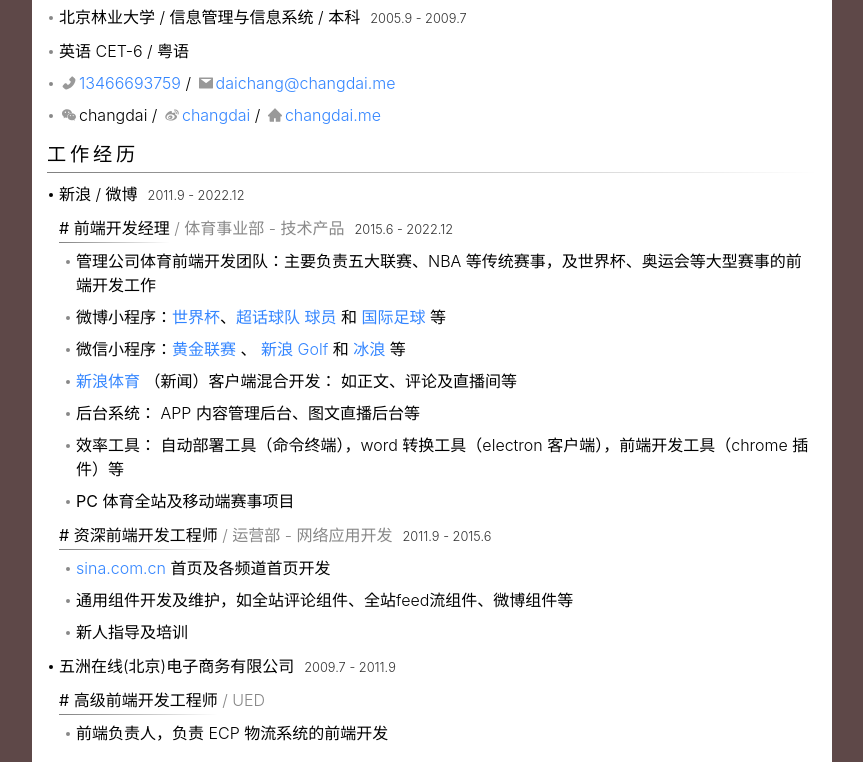
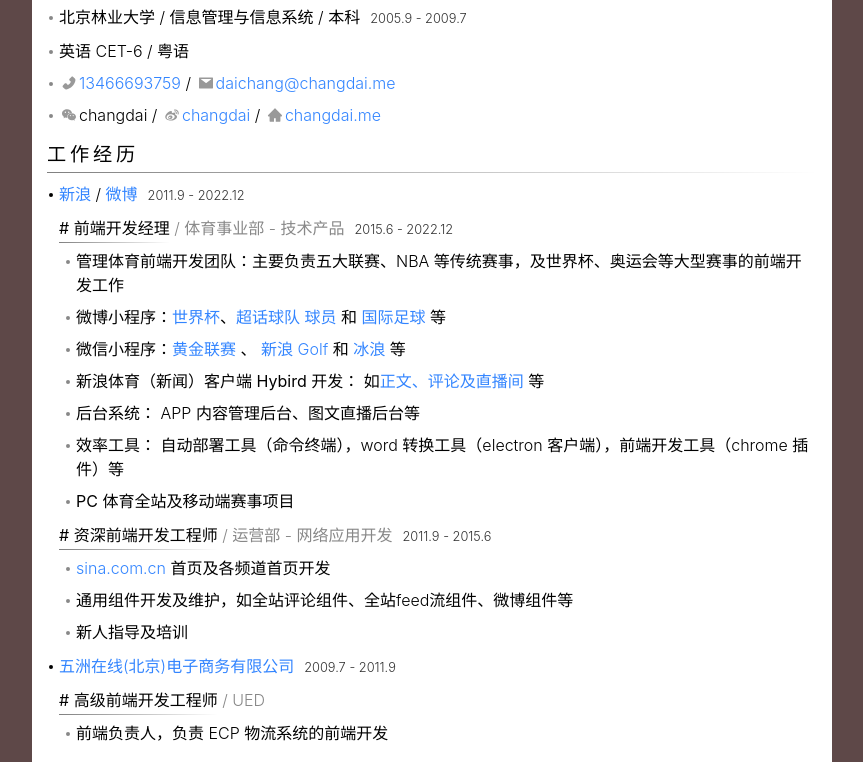
Before and after one commit to chancedai/chancedai.github.io, a plain HTML site: page r/index.html in a window 1280 px wide. Shown: the part 131-893 px from the top of the page, without its empty margins (208-1071 px from the left). Drawn offline with Linux system fonts and the light colour scheme.

Commit message:
update works

```diff
--- a/r/index.html
+++ b/r/index.html
@@ -330,14 +330,14 @@
     </section>
     <section>
       <h2>工作经历</h2>
-      <p class="p-0 company">新浪 / 微博<em class="time">2011.9 - 2022.12 </em></p>
+      <p class="p-0 company"><a href="https://sina.cn">新浪</a> / <a href="https://weibo.com">微博</a><em class="time">2011.9 - 2022.12 </em></p>
       <p class="p-1"><em class="p-title">前端开发经理</em> / 体育事业部 - 技术产品<em class="time">2015.6 - 2022.12 </em></p>
-      <p class="p-2"><span>管理公司体育前端开发团队：</span>主要负责五大联赛、NBA 等传统赛事，及世界杯、奥运会等大型赛事的前端开发工作</p>
+      <p class="p-2"><span>管理体育前端开发团队：</span>主要负责五大联赛、NBA 等传统赛事，及世界杯、奥运会等大型赛事的前端开发工作</p>
       <p class="p-2"><span>微博小程序：</span><a href="../w/play.html?id=worldcup">世界杯</a>、<a
           href="../w/play.html?id=team">超话球队</a> <a href="../w/play.html?id=player">球员</a> 和 <a
           href="../w/play.html?id=football">国际足球</a> 等</p>
       <p class="p-2"><span>微信小程序：</span><a href="../w/play.html?id=3x3">黄金联赛</a> 、 <a href="../w/play.html?id=golf">新浪 Golf</a> 和 <a href="../w/play.html?id=snow">冰浪</a> 等</p>
-      <p class="p-2"><span><a href="../w/play.html?id=sports">新浪体育</a> （新闻）客户端混合开发：</span> 如正文、评论及直播间等</p>
+      <p class="p-2"><span>新浪体育（新闻）客户端 Hybird 开发：</span> 如<a href="../w/play.html?id=sports">正文、评论及直播间</a> 等</p>
       <p class="p-2"><span>后台系统：</span> APP 内容管理后台、图文直播后台等</p>
       <p class="p-2"><span>效率工具：</span> 自动部署工具（命令终端），word 转换工具（electron 客户端），前端开发工具（chrome 插件）等</p>
       <p class="p-2"><span>PC 体育全站及移动端赛事项目</span></p>
@@ -345,7 +345,7 @@
       <p class="p-2"><a href="http://sina.com.cn">sina.com.cn</a> 首页及各频道首页开发</p>
       <p class="p-2">通用组件开发及维护，如全站评论组件、全站feed流组件、微博组件等</p>
       <p class="p-2">新人指导及培训</p>
-      <p class="p-0 company">五洲在线(北京)电子商务有限公司<em class="time">2009.7 - 2011.9</em></p>
+      <p class="p-0 company"><a href="https://baike.baidu.com/item/%E4%BA%94%E6%B4%B2%E5%9C%A8%E7%BA%BF%E7%94%B5%E5%AD%90%E5%95%86%E5%8A%A1%EF%BC%88%E5%8C%97%E4%BA%AC%EF%BC%89%E6%9C%89%E9%99%90%E5%85%AC%E5%8F%B8/8933959">五洲在线(北京)电子商务有限公司</a><em class="time">2009.7 - 2011.9</em></p>
       <p class="p-1"><em class="p-title">高级前端开发工程师</em> / UED</p>
       <p class="p-2">前端负责人，负责 ECP 物流系统的前端开发</p>
     </section>
```
